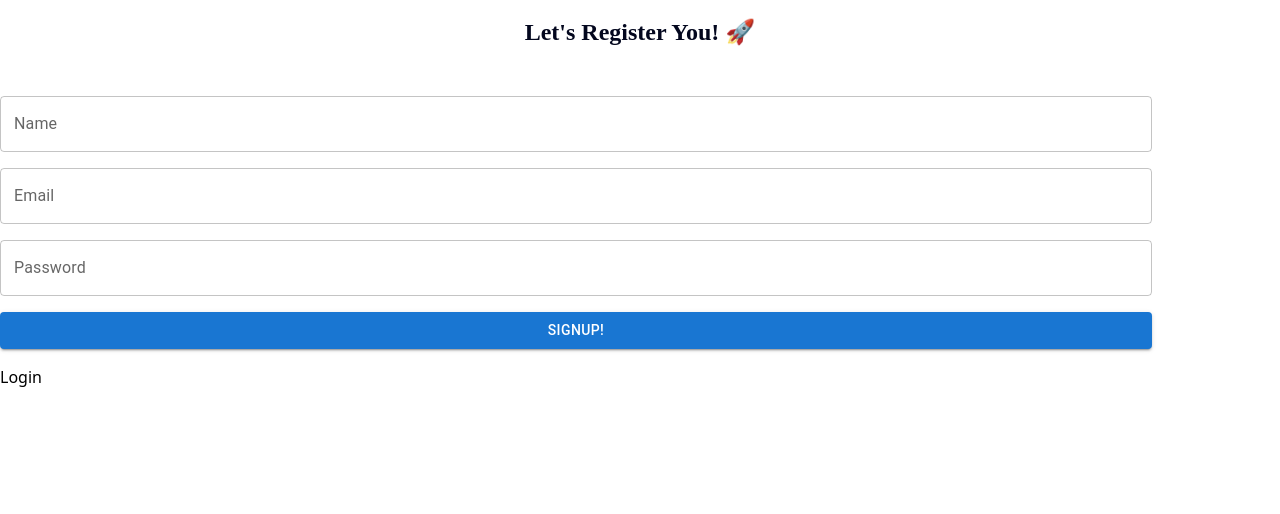
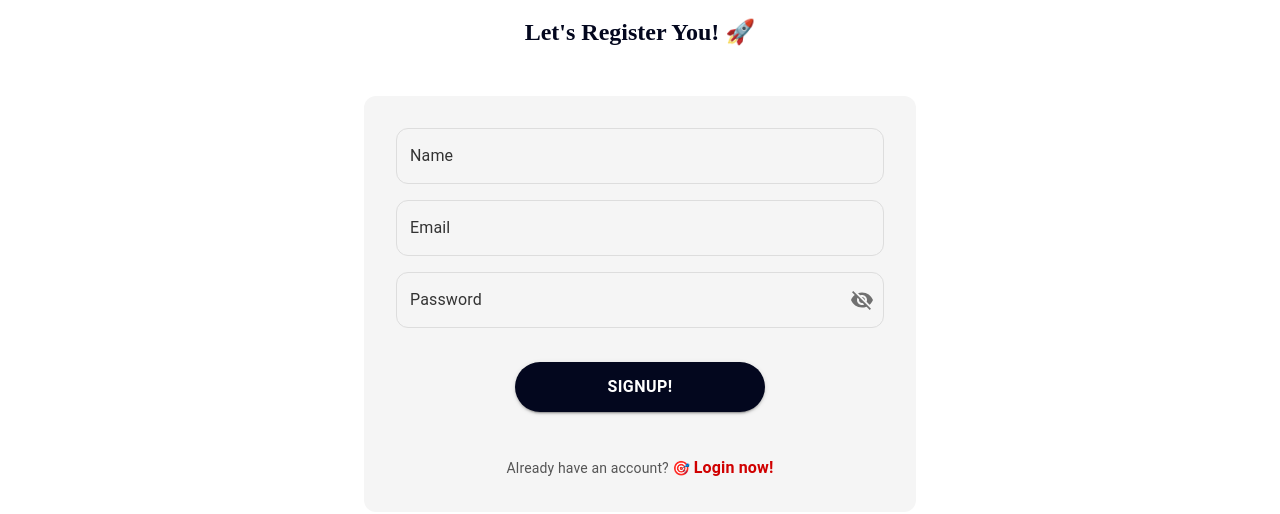
Before and after one commit to adityasingh393/Finance-Management-1, a React (Vite) app: page /register in a window 1280 px wide. Shown: the top 514 px of the page. Built offline with nearby package versions, Linux system fonts and the light colour scheme.

Commit message:
Corrected Route

```diff
--- a/src/Router/AppRouter.tsx
+++ b/src/Router/AppRouter.tsx
@@ -10,7 +10,7 @@ const AppRouter = () => (
     <Router>
         <Routes>
             <Route path="/" element={<Here />} />
-            <Route path="/Dashboard" element={<Dashboard/>}/>
+            <Route path="/dashboard" element={<Dashboard/>}/>
             {/* <Route path="/login" element={<Login />} />
             <Route path="/register" element={<Register />} /> */}
             {/* Add more routes as needed */}
--- a/src/components/common/CommonButton.tsx
+++ b/src/components/common/CommonButton.tsx
@@ -1,52 +1,46 @@
 import React from 'react';
-import { Button } from '@mui/material';
+import Button from "@mui/material/Button";
+// import Loader from './Loader';
 
-interface CommonButtonProps {
-    onClick: () => void;
-    children: React.ReactNode;
-    color?: 'inherit' | 'primary' | 'secondary' | 'error' | 'info' | 'success' | 'warning';
-    variant?: 'text' | 'outlined' | 'contained';
+interface CustomButtonProps {
+    type?: "button" | "submit" | "reset" | undefined;
     disabled?: boolean;
-    size?: 'small' | 'medium' | 'large';
-    sx?: object;
+    loading?: boolean;
+    onClick?: () => void;
+    children: string
 }
 
-const CommonButton: React.FC<CommonButtonProps> = ({
-    onClick,
-    children,
-    color = 'primary',
-    variant = 'contained',
-    disabled = false,
-    size = 'small',
-    sx = {},
-}) => {
+const CommonButton: React.FC<CustomButtonProps> = ({ type = "button", disabled = false, loading = false, onClick, children }) => {
     return (
         <Button
-            onClick={onClick}
-            color={color}
-            variant={variant}
-            disabled={disabled}
-            size={size}
-            sx={{
-                fontFamily: 'Inter, sans-serif',
-                fontWeight: 800,
-                textTransform: 'none',
-                px: 4,
-                py: 2,
-                borderRadius: 50,
-                backgroundColor: '#001219',
-                color: '#ffffff',
-                '&:hover': {
-                    backgroundColor: '#415a77',
-                },
-                '&:disabled': {
-                    backgroundColor: '#333',
-                },
-                ...sx,
-            }}
+          type={type}
+          variant="contained"
+          disabled={disabled || loading}
+          size="large"
+          onClick={onClick}
+          sx={{
+            mt:'18px',
+            mb:'12px',
+            backgroundColor: '#03071e',
+            color: 'white',
+            '&:hover': { backgroundColor: '#d00000' },
+            height: 50,  // Adjusted height for a smaller button
+            fontSize: '1rem',
+            fontWeight:'bold',  // Adjusted font size for a smaller button
+            width: '100%',
+            maxWidth: 250,  // Adjusted max width for a smaller button
+            display: 'flex',
+            justifyContent: 'center',
+            alignItems: 'center',
+            borderRadius: '50px',
+            // border: '2px break black',  // Added 2px black border
+            mx: 'auto',  // Center the button horizontally
+          }}
         >
-            {children}
-        </Button>
+  {children}
+  {/* {loading && <Loader />} */}
+</Button>
+
     );
 };
 
--- a/src/pages/Dashboard/Dashboard.tsx
+++ b/src/pages/Dashboard/Dashboard.tsx
@@ -16,7 +16,8 @@ const Dashboard: React.FC = () => {
 
   useEffect(() => {
     const fetchUserData = async () => {
-      const data = await fetchData("john.doe@example.com");
+      const data =  fetchData();
+      console.log(data,`log`)
       if (data) {
         setUserData(data);
         setLatestTransactions(data.transDetails?.slice(-5).reverse() || []);
--- a/src/pages/User/Login.tsx
+++ b/src/pages/User/Login.tsx
@@ -1,15 +1,16 @@
 import { useForm, Controller, SubmitHandler } from 'react-hook-form';
 import { yupResolver } from '@hookform/resolvers/yup';
 import { LoginSchema } from '../../utils/schema/loginSignupSchema';
-import { Button, TextField, Typography, AppBar, Toolbar, InputAdornment, IconButton } from '@mui/material';
+import {  TextField, Typography, AppBar, Toolbar, InputAdornment, IconButton, Container, Grid } from '@mui/material';
 import Box from '@mui/material/Box';
 import { toast } from 'react-toastify';
 import 'react-toastify/dist/ReactToastify.css';
-import { NavLink, useNavigate } from 'react-router-dom';
+import {  useNavigate } from 'react-router-dom';
 import { useState } from 'react';
 import useLogin from '../../utils/customHooks/useLogin';
 import { LoginFormInput } from '../../utils/interface/types';
 import { Visibility, VisibilityOff } from '@mui/icons-material';
+import CommonButton from '../../components/common/CommonButton';
 // import CommonButton from '../../components/common/CommonButton';
 
 const Login = () => {
@@ -42,7 +43,7 @@ const Login = () => {
                 draggable: true,
                 progress: undefined,
             });
-            navigate(`/dashboad`)
+            navigate(`/dashboard`)
 
         } catch (error) {
             console.log('Login error', error);
@@ -75,7 +76,7 @@ const Login = () => {
             setLoading(false)
         }
     };
-if(loading){
+    if (loading) {
         return <>Loading....</>
     }
     return (
@@ -103,8 +104,11 @@ if(loading){
             </AppBar>
 
             <form onSubmit={handleSubmit(handleFormSubmit)}>
-                <Box sx={{ display: 'flex', flexDirection: 'column', gap: '1rem' }}>
+            <Container maxWidth="sm"> {/* Adjust maxWidth as needed */}
+            <Box sx={{ bgcolor: '#f5f5f5', p: 4, borderRadius: 3 }}>
+                <Grid container spacing={2}>
 
+                    <Grid item xs={12}>
                         <Controller
                             name="email"
                             control={control}
@@ -118,9 +122,21 @@ if(loading){
                                     fullWidth
                                     error={!!errors.email}
                                     helperText={errors.email ? errors.email.message : ''}
+                                    sx={{
+                                        '& .MuiInputLabel-root': { color: '#333' },
+                                        '& .MuiInputBase-input': { color: '#333' },
+                                        '& .MuiOutlinedInput-root': {
+                                            '& fieldset': { borderColor: '#ddd' },
+                                            '&:hover fieldset': { borderColor: '#888' },
+                                            '&.Mui-focused fieldset': { borderColor: '#888' },
+                                            borderRadius: 3,
+                                        },
+                                    }}
                                 />
                             )}
                         />
+                    </Grid>
+                    <Grid item xs={12}>
                         <Controller
                             name="password"
                             control={control}
@@ -147,13 +163,48 @@ if(loading){
                                             </InputAdornment>
                                         ),
                                     }}
+                                    sx={{
+                                        '& .MuiInputLabel-root': { color: '#333' },
+                                        '& .MuiInputBase-input': { color: '#333' },
+                                        '& .MuiOutlinedInput-root': {
+                                            '& fieldset': { borderColor: '#ddd' },
+                                            '&:hover fieldset': { borderColor: '#888' },
+                                            '&.Mui-focused fieldset': { borderColor: '#888' },
+                                            borderRadius: 3,
+                                        },
+                                    }}
                                 />
                             )}
                         />
-                    <Button type="submit" variant="contained" color="primary" fullWidth>  SignUp!</Button>
-
-                    <NavLink to='/login'>Login</NavLink>
+                    </Grid>
+                    <Grid item xs={12}>
+                        <CommonButton type="submit" >
+                       Login
+                        </CommonButton>
+                    </Grid>
+                    <Grid item xs={12}>
+                        <Typography variant="body2" sx={{ mt: 2, textAlign: 'center', color: '#555' }}>
+                            Don’t have an account?{' '}
+                            <Typography
+                                component="span"
+                                sx={{
+                                    color: '#d00000',
+                                    fontWeight: 'bold',
+                                    textDecoration: 'none',
+                                    cursor: 'pointer',
+                                    '&:hover': {
+                                        textDecoration: 'underline',
+                                    },
+                                }}
+                                onClick={() => navigate('/register')}
+                            >
+                                Sign Up
+                            </Typography>
+                        </Typography>
+                    </Grid>
+                </Grid>
             </Box>
+                </Container>
             </form>
         </>);
 }
--- a/src/pages/User/Register.tsx
+++ b/src/pages/User/Register.tsx
@@ -1,25 +1,23 @@
 import { useForm, Controller, SubmitHandler } from 'react-hook-form';
 import { yupResolver } from '@hookform/resolvers/yup';
 import { RegisterSchema } from '../../utils/schema/loginSignupSchema';
-import {  userDetails, newUser, incomeSource, expenseSource, transHistory, Budget} from "../../utils/interface/types" // Assuming this defines RegisterSchema correctly
+import { userDetails, newUser } from "../../utils/interface/types" // Assuming this defines RegisterSchema correctly
 import { toast } from 'react-toastify';
 import 'react-toastify/dist/ReactToastify.css';
-import { Container, Button, TextField, Typography, AppBar, Toolbar } from '@mui/material';
+import {  TextField, Typography, AppBar, Toolbar, InputAdornment, IconButton, Container, Grid } from '@mui/material';
 import Box from '@mui/material/Box';
-
-import { useDispatch } from 'react-redux';
-
-import { NavLink, useNavigate } from 'react-router-dom';
+import {  useNavigate } from 'react-router-dom';
 import { useState } from 'react';
+import useRegister from '../../utils/customHooks/useRegisterForm';
+import { Visibility, VisibilityOff } from '@mui/icons-material';
 import CommonButton from '../../components/common/CommonButton';
-import useRegister from '../../utils/customHooks/useRegisterForm';
 
 const Register = () => {
     // const dispatch = useDispatch();
     const navigate = useNavigate();
     // let loading=false;
-    const [loading,setLoading]=useState<boolean>(false);
-const [showPassword,setShowPasswrod]=useState<boolean>(false);
+    const [loading, setLoading] = useState<boolean>(false);
+    const [showPassword, setShowPassword] = useState<boolean>(false);
     const { control, handleSubmit, formState: { errors } } = useForm<userDetails>({
         resolver: yupResolver(RegisterSchema), // Ensure RegisterSchema matches User interface
         defaultValues: {
@@ -62,7 +60,7 @@ const [showPassword,setShowPasswrod]=useState<boolean>(false);
 
 
         } catch (error) {
-            if(error instanceof Error){
+            if (error instanceof Error) {
 
                 console.log('registration error', error);
                 toast.error(`${error.message}`, {
@@ -88,11 +86,11 @@ const [showPassword,setShowPasswrod]=useState<boolean>(false);
                 });
             }
         }
-        finally{
+        finally {
             setLoading(false)
         }
     };
-    if(loading){
+    if (loading) {
         return <>Loading....</>
     }
     return (
@@ -120,7 +118,10 @@ const [showPassword,setShowPasswrod]=useState<boolean>(false);
             </AppBar>
 
             <form onSubmit={handleSubmit(handleFormSubmit)}>
-                <Box sx={{ display: 'flex', flexDirection: 'column', gap: '1rem',width:'90vw'}}>
+            <Container maxWidth="sm"> {/* Adjust maxWidth as needed */}
+            <Box sx={{ bgcolor: '#f5f5f5', p: 4, borderRadius: 3 }}>
+                <Grid container spacing={2}>
+                    <Grid item xs={12}>
                         <Controller
                             name="name"
                             control={control}
@@ -134,9 +135,21 @@ const [showPassword,setShowPasswrod]=useState<boolean>(false);
                                     fullWidth
                                     error={!!errors.name}
                                     helperText={errors.name ? errors.name.message : ''}
+                                    sx={{
+                                        '& .MuiInputLabel-root': { color: '#333' },
+                                        '& .MuiInputBase-input': { color: '#333' },
+                                        '& .MuiOutlinedInput-root': {
+                                            '& fieldset': { borderColor: '#ddd' },
+                                            '&:hover fieldset': { borderColor: '#888' },
+                                            '&.Mui-focused fieldset': { borderColor: '#888' },
+                                            borderRadius: 3,
+                                        },
+                                    }}
                                 />
                             )}
                         />
+                    </Grid>
+                    <Grid item xs={12}>
                         <Controller
                             name="email"
                             control={control}
@@ -150,9 +163,21 @@ const [showPassword,setShowPasswrod]=useState<boolean>(false);
                                     fullWidth
                                     error={!!errors.email}
                                     helperText={errors.email ? errors.email.message : ''}
+                                    sx={{
+                                        '& .MuiInputLabel-root': { color: '#333' },
+                                        '& .MuiInputBase-input': { color: '#333' },
+                                        '& .MuiOutlinedInput-root': {
+                                            '& fieldset': { borderColor: '#ddd' },
+                                            '&:hover fieldset': { borderColor: '#888' },
+                                            '&.Mui-focused fieldset': { borderColor: '#888' },
+                                            borderRadius: 3,
+                                        },
+                                    }}
                                 />
                             )}
                         />
+                    </Grid>
+                    <Grid item xs={12}>
                         <Controller
                             name="password"
                             control={control}
@@ -160,19 +185,67 @@ const [showPassword,setShowPasswrod]=useState<boolean>(false);
                             render={({ field }) => (
                                 <TextField
                                     {...field}
-                                type={showPassword ?`text` : `password`}
+                                    type={showPassword ? 'text' : 'password'}
                                     label="Password"
                                     variant="outlined"
                                     fullWidth
                                     error={!!errors.password}
                                     helperText={errors.password ? errors.password.message : ''}
+                                    InputProps={{
+                                        endAdornment: (
+                                            <InputAdornment position="end">
+                                                <IconButton
+                                                    aria-label="toggle password visibility"
+                                                    onClick={() => setShowPassword(!showPassword)}
+                                                    edge="end"
+                                                >
+                                                    {showPassword ? <Visibility /> : <VisibilityOff />}
+                                                </IconButton>
+                                            </InputAdornment>
+                                        ),
+                                    }}
+                                    sx={{
+                                        '& .MuiInputLabel-root': { color: '#333' },
+                                        '& .MuiInputBase-input': { color: '#333' },
+                                        '& .MuiOutlinedInput-root': {
+                                            '& fieldset': { borderColor: '#ddd' },
+                                            '&:hover fieldset': { borderColor: '#888' },
+                                            '&.Mui-focused fieldset': { borderColor: '#888' },
+                                            borderRadius: 3,
+                                        },
+                                    }}
                                 />
                             )}
                         />
-                    <Button type="submit" variant="contained" color="primary" fullWidth>  SignUp!</Button>
-
-                    <NavLink to='/login'>Login</NavLink>
+                    </Grid>
+                    <Grid item xs={12}>
+                        <CommonButton type="submit" >
+                            SignUp!
+                        </CommonButton>
+                    </Grid>
+                    <Grid item xs={12}>
+                        <Typography variant="body2" sx={{ mt: 2, textAlign: 'center', color: '#555' }}>
+                        Already have an account? 🎯{' '}
+                            <Typography
+                                component="span"
+                                sx={{
+                                    color: '#d00000',
+                                    fontWeight: 'bold',
+                                    textDecoration: 'none',
+                                    cursor: 'pointer',
+                                    '&:hover': {
+                                        textDecoration: 'underline',
+                                    },
+                                }}
+                                onClick={() => navigate('/login')}
+                            >
+                                Login now!
+                            </Typography>
+                        </Typography>
+                    </Grid>
+                </Grid>
             </Box>
+        </Container>
             </form>
         </>);
 }
--- a/src/utils/customHooks/useLogin.tsx
+++ b/src/utils/customHooks/useLogin.tsx
@@ -1,6 +1,5 @@
 import localforage from 'localforage';
 import { LoginFormInput, newUser } from '../interface/types';
-// import { useNavigate } from 'react-router-dom'; // Import useNavigate hook
 
 const useLogin = async (loginUser: LoginFormInput) => {
     // const navigate = useNavigate(); // Use useNavigate hook to get navigation function
@@ -15,6 +14,11 @@ const useLogin = async (loginUser: LoginFormInput) => {
                 throw new Error(`Credentials not Match`)
                 return;
             }
+           // Convert existingUser to string format using JSON.stringify()
+           const userString = JSON.stringify(existingUser);
+
+           // Store the serialized user string in sessionStorage
+           sessionStorage.setItem("currentUser", userString);
             return existingUser;
         } else {
             console.log(`User not found`);
```
Also changed, not shown: src/main.tsx (+9 -18 lines), src/utils/customHooks/fetchData.ts (+11 -4 lines). Lines whose indentation alone changed are shown as unchanged.
